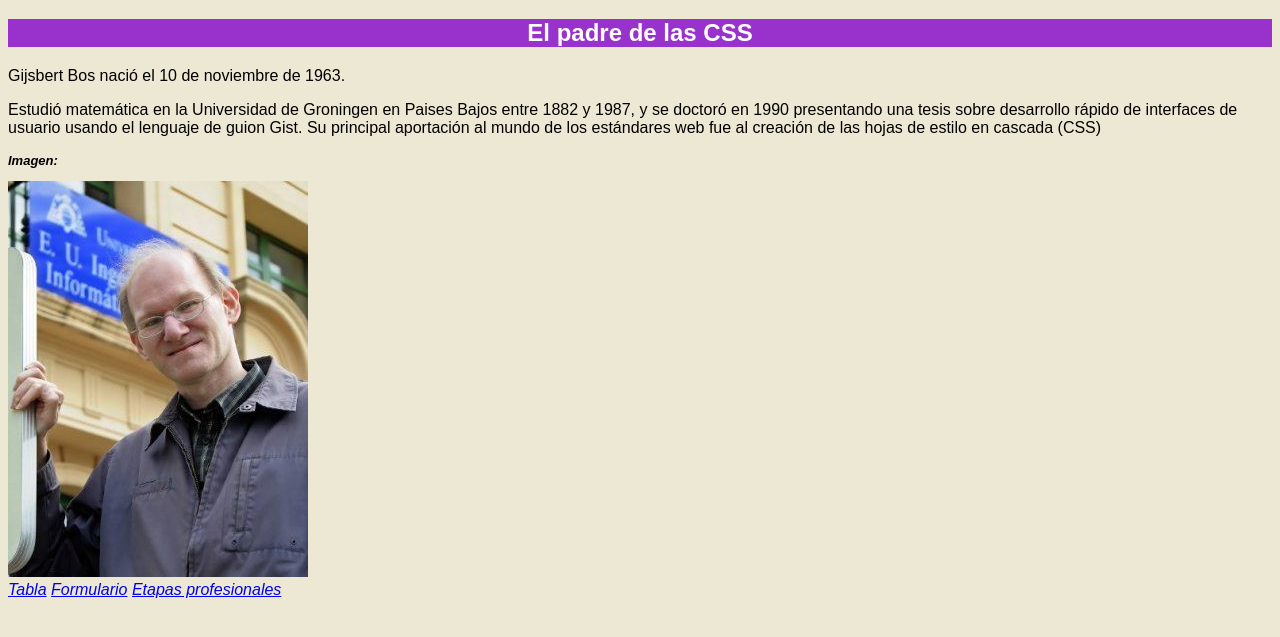
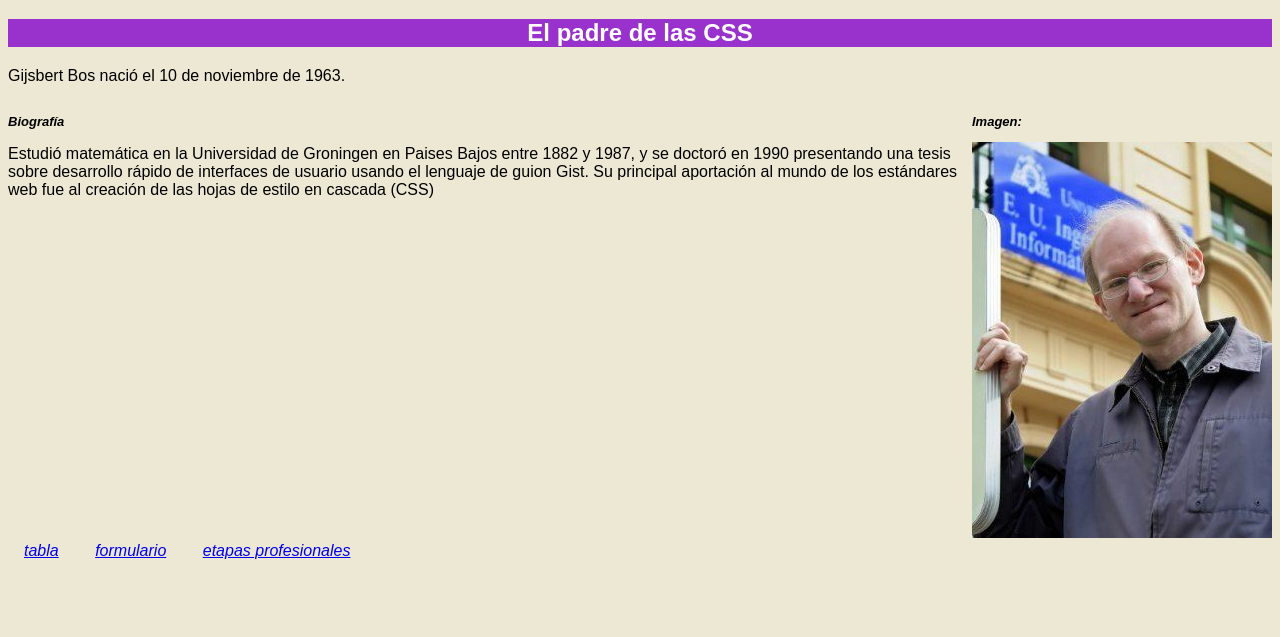
Before and after one commit to MarcosCaraduje/html_css, a plain HTML site: page index.html in a window 1280 px wide. Shown: the part 61-698 px from the top of the page. Drawn offline with Linux system fonts and the light colour scheme.

Commit message:
Add files via upload

```diff
--- a/estilos/estilo.css
+++ b/estilos/estilo.css
@@ -60,3 +60,13 @@ table{
 nav{
     font-style: italic;
 }
+
+/*Especificidad: 001*/
+footer{
+    text-transform: lowercase;
+}
+
+/*Especificidad: 002*/
+footer a{
+    margin: 1em;
+}
--- /dev/null
+++ b/estilos/indexLayout.css
@@ -0,0 +1,9 @@
+/*Especificidad: 001*/
+article{
+    display: grid;
+    grid-template-columns:
+        auto
+        1fr
+        auto;
+    grid-template-rows: auto;
+}
--- a/index.html
+++ b/index.html
@@ -5,6 +5,7 @@
     <meta charset = "UTF-8"/>
     <title>Bert Bos - Presentacion</title>
     <link rel="stylesheet" type="text/css" href="estilos/estilo.css" />
+    <link rel="stylesheet" type="text/css" href="estilos/indexLayout.css"/>
     <meta name="author" content="UO270285"/>
     <meta name="description" content="Bert Bos su vida y trabajos"/>
     <meta name="keywords" content="Bert Bos, Bert, Bos, WWWW Consortium"/>
@@ -22,7 +23,11 @@
         </p>
     </header>
 
-    <main>
+    <article>
+        <section>
+            <h3>
+                Biografía
+            </h3>
             <p>  Estudió matemática en la Universidad de Groningen en Paises Bajos
                 entre 1882 y 1987, y se doctoró en 1990 presentando una tesis sobre
                 desarrollo rápido de interfaces de usuario
@@ -30,12 +35,7 @@
                 Su principal aportación al mundo de los estándares web fue al creación de
                 las hojas de estilo en cascada (CSS)
             </p>
-    </main>
-
-
-<!-- la carpeta de recursos gráficos "images" debe estar en el misma carpeta del archivo -->
-<!-- anadir la sección footer dentro del body despues del párrafo -->
-
+        </section>
 
         <section>
             <h3>
@@ -43,6 +43,16 @@
             </h3>
             <img alt="Bert Bos" src="multimedia/bos.png"/>
         </section>
+    </article>
+
+
+
+
+<!-- la carpeta de recursos gráficos "images" debe estar en el misma carpeta del archivo -->
+<!-- anadir la sección footer dentro del body despues del párrafo -->
+
+
+
 
 
 
```
Also changed, not shown: forms.html (+11 -2 lines), prof.html (+5 -0 lines), tabla.html (+6 -2 lines). Lines whose indentation alone changed are shown as unchanged.
